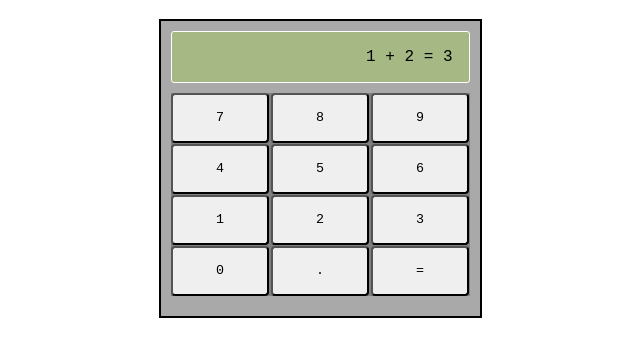
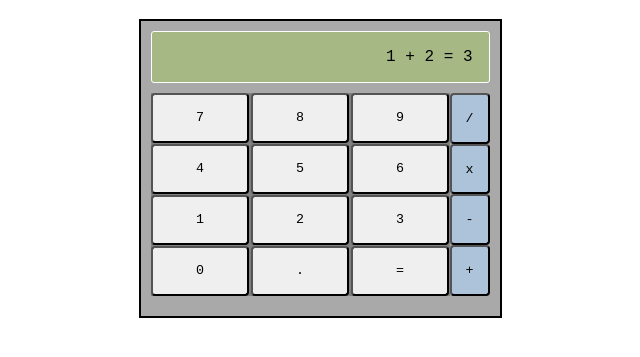
Before and after one commit to nongshaw/Odin-Calculator, a plain HTML site: page index.html in a window 1280 px wide. Shown: the part 69-426 px from the top of the page, without its empty margins (4-644 px from the left). Drawn offline with Linux system fonts and the light colour scheme.

Commit message:
Add the operator buttons in html and css

```diff
--- a/index.html
+++ b/index.html
@@ -15,6 +15,7 @@
             </div>
             <div class="outer-button-area">
                 <div class="button-area">
+                    <div class="number-buttons">
                         <button>0</button>
                         <button>.</button>
                         <button>=</button>
@@ -28,6 +29,13 @@
                         <button>8</button>
                         <button>9</button>
                     </div>
+                    <div class="operation-buttons">
+                        <button>/</button>
+                        <button>x</button>
+                        <button>-</button>
+                        <button>+</button>
+                    </div>
+                </div>
             </div>
         </div>
     </div>
--- a/styles.css
+++ b/styles.css
@@ -26,7 +26,19 @@ body {
 .outer-button-area {
     padding: 10px 0px 10px 0px;
 }
+
 .button-area {
+    display: flex;
+    display: row;
+}
+
+button {
+    min-height: 50px;
+    font-family: 'Courier New', Courier, monospace;
+    border-radius: 4px;
+}
+
+.number-buttons {
     display: flex;
     flex-wrap: wrap-reverse;
     flex-direction: row;
@@ -35,11 +47,17 @@ body {
     justify-content: space-evenly;
     background-color: gray;
 }
+.number-buttons button {
+    flex: 0 0 33%;
+}
 
-button {
-    flex: 0 0 33%;
-    min-height: 50px;
-    font-family: 'Courier New', Courier, monospace;
-    border-radius: 4px;
+.operation-buttons {
+    display: flex;
+    flex-direction: column;
+}
 
+.operation-buttons button {
+    flex: 1;
+    min-width: 40px;
+    background-color: rgb(173, 195, 218);
 }
```
Lines whose indentation alone changed are shown as unchanged.
